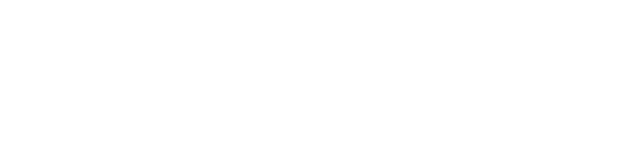
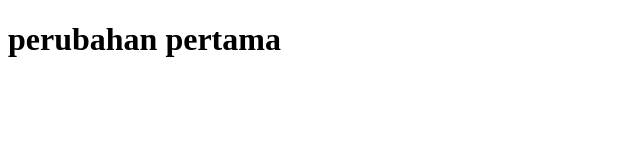
Before and after one commit to mohdnoorlizam78/tugasanSCM, a plain HTML site: page index.html in a window 1280 px wide. Shown: the whole page, without its empty margins (0-640 px from the left). Drawn offline with Linux system fonts and the light colour scheme.

Commit message:
aizat mask sudah

```diff
--- a/index.html
+++ b/index.html
@@ -8,7 +8,7 @@
 </head>
 
 <body>
-
+<h1>perubahan pertama</h1>
 </body>
 
 </html>
```
